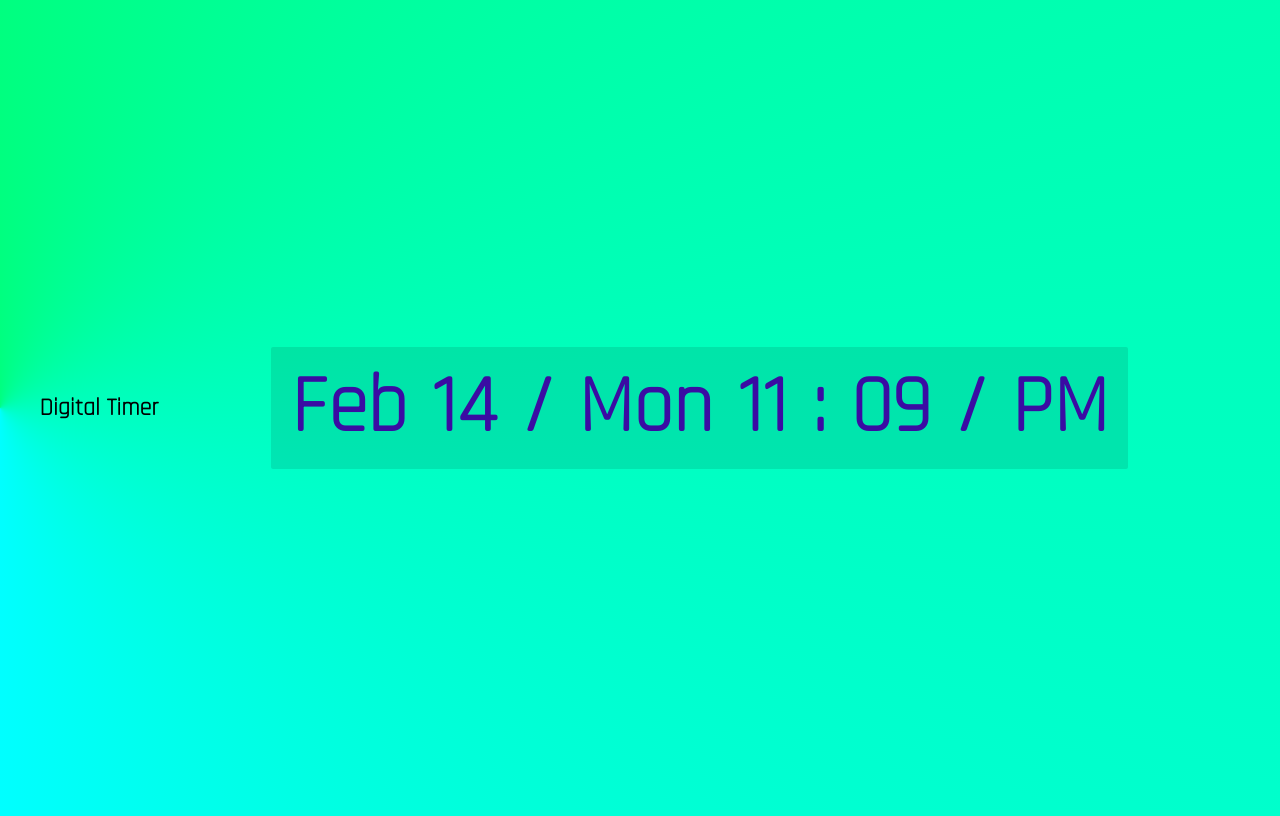
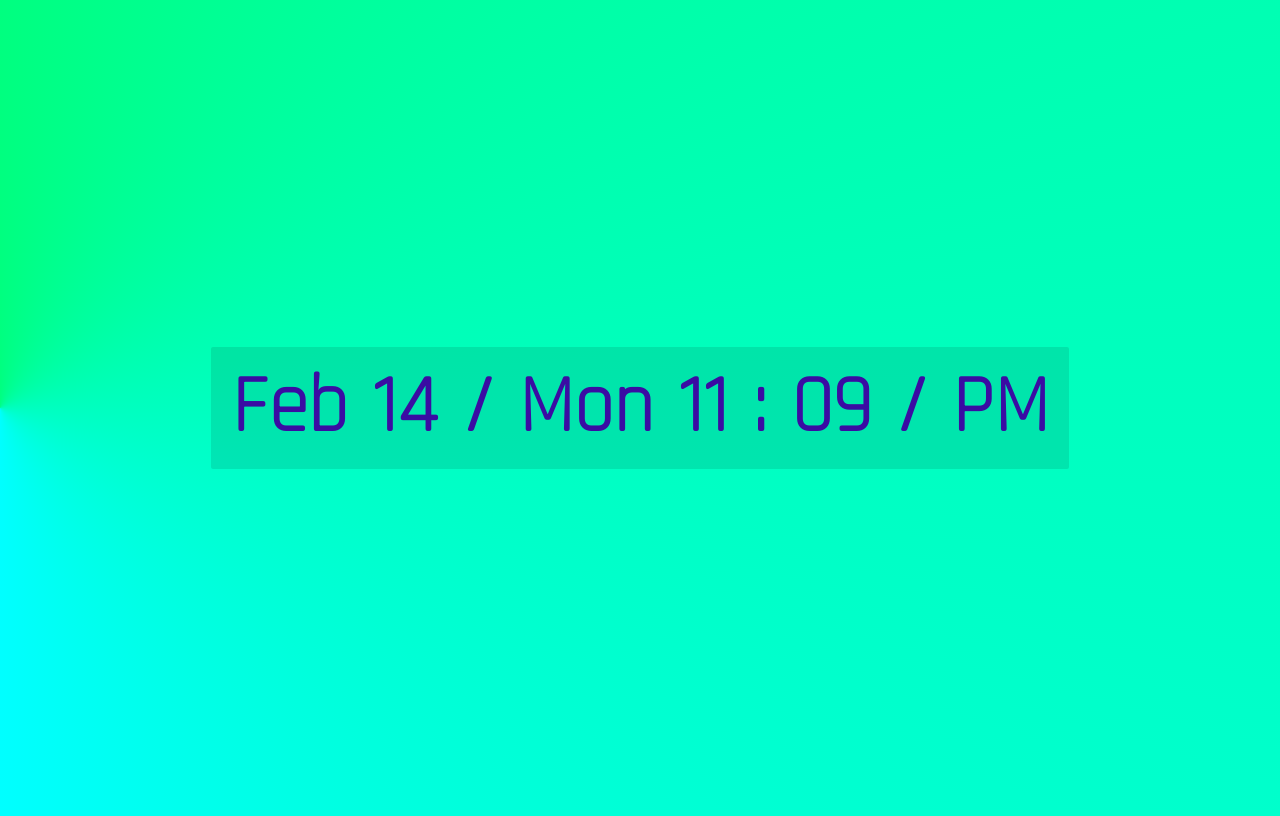
Before and after one commit to OmarExpo/digitalTimer, a website: page public/index.html in a window 1280 px wide. Drawn offline with Linux system fonts and the light colour scheme.

Commit message:
index updates

```diff
--- a/public/index.html
+++ b/public/index.html
@@ -9,9 +9,7 @@
   </head>
   <body>
     <div class="container">
-      <div class="main">
-        <h2>Digital Timer</h2>
-      </div>
+
       <div class="digitalClock">
         <h1 id="month">Jan</h1>
         <h1 id="date">01</h1>
@@ -23,6 +21,7 @@
         <h1 id="bar2">/</h1>
         <h1 id="ampm">PM</h1>
       </div>
+
     </div>
     <script src="script.js"></script>
   </body>
```
